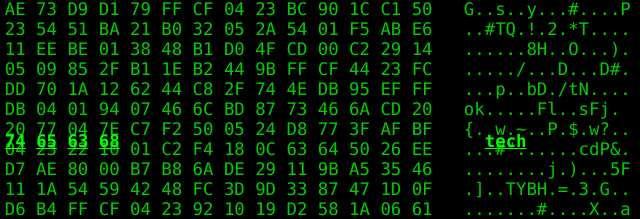
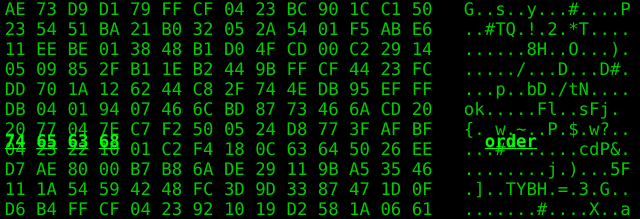
Before and after one commit to Ashraful7679/brainyflavors.com, a plain HTML site: page index.html in a window 1280 px wide. Shown: the part 1915-2134 px from the top of the page, 380-1020 px from the left. Drawn offline with Linux system fonts and the light colour scheme; a script that the page names is missing.

Commit message:
Update index.html

```diff
--- a/index.html
+++ b/index.html
@@ -139,7 +139,7 @@ ga('send', 'pageview');</SCRIPT>
 0374640  23 E0 10 17 CA 68 9A 63 08 40 CE AC 1B 37 28 9E   #....h.c.@...7(.
 0374660  C9 74 9B 31 12 04 9A 2D 95 42 D2 18 70 93 EC B9   .t.1...-.B..p...
 0374700  BF 7D 8F AE 2A B4 5A 11 11 11 9E 11 FE 01 18 4A   .}..*.Z........J
-0374720  01 B4 <b><a href="doc/">74</a></b> <b><a href="doc/">65</a></b> <b><a href="doc/">63</a></b> <b><a href="doc/">68</a></b> D0 10 08 F1 F4 18 06 22 46 D1   ..<b><a href="doc/">tech</a></b>.......&quot;F.
+0374720  01 B4 <b><a href="doc/">74</a></b> <b><a href="doc/">65</a></b> <b><a href="doc/">63</a></b> <b><a href="doc/">68</a></b> D0 10 08 F1 F4 18 06 22 46 D1   ..<b><a href="doc/">order</a></b>.......&quot;F.
 0374740  9A A1 72 C4 B6 90 2C 32 BD A7 64 13 AD B8 D4 FB   ..r...,2..d.....
 0374760  90 3C 6E 57 57 FB F7 6E 6D 1B 00 83 1B 03 70 04   .&lt;nWW..nm.....p.
 0375000  0F DF A3 54 E6 73 FF CF 04 23 88 10 01 E6 40 1A   ...T.s...#....@.
```
